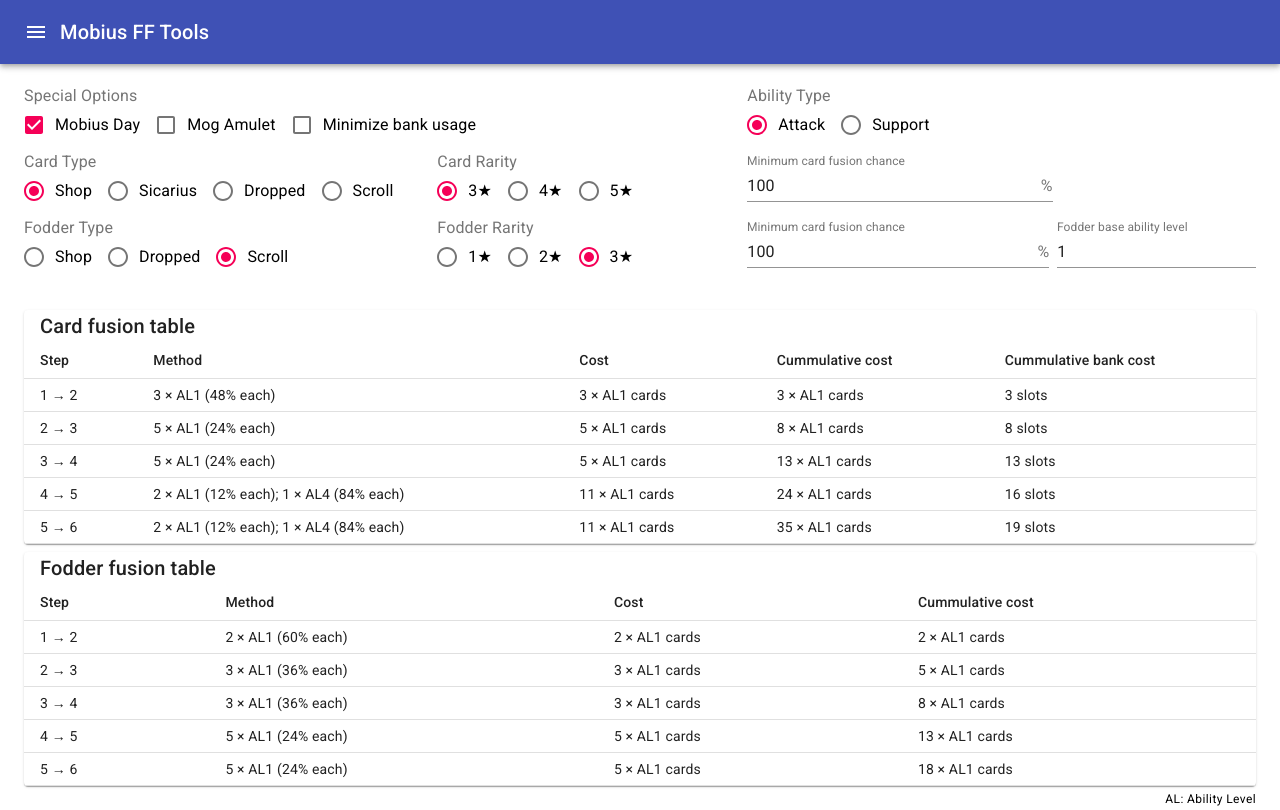
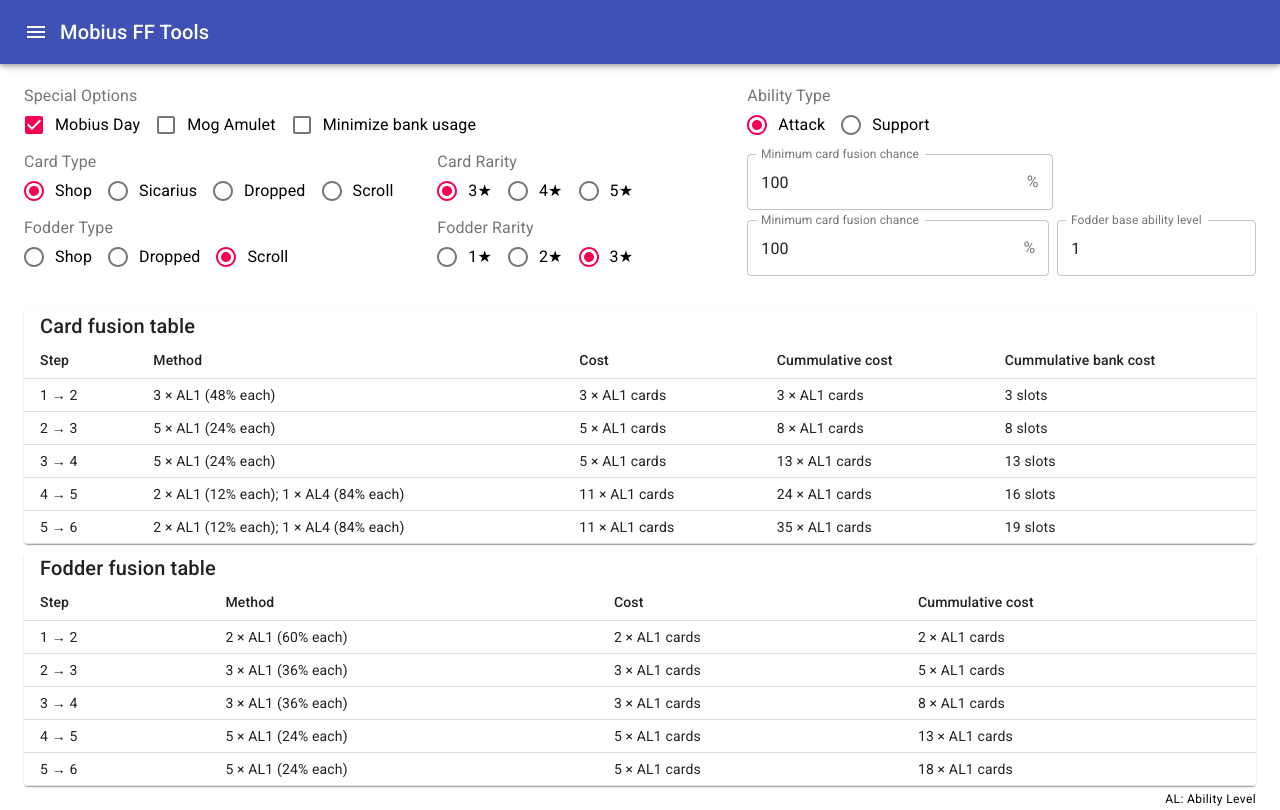
Before and after one commit to Zekareisoujin/mff-tools, a React app: page /#/fusion in a window 1280 px wide. Built offline with nearby package versions, Linux system fonts and the light colour scheme.

Commit message:
chore: minor code revision, minor version up

```diff
--- a/package.json
+++ b/package.json
@@ -1,6 +1,6 @@
 {
   "name": "mff-tools",
-  "version": "0.1.0",
+  "version": "0.2.0",
   "private": true,
   "dependencies": {
     "@material-ui/core": "^4.4.2",
--- a/src/component/FusionControlPanel.js
+++ b/src/component/FusionControlPanel.js
@@ -59,7 +59,7 @@ const FusionControlPanel = props => {
     handleStateChange(evt.target.name, evt.target.checked);
   };
 
-  const specialOption = (
+  const SpecialOption = props => (
     <FormControl>
       <FormLabel focused={false}>Special Options</FormLabel>
       <FormGroup row>
@@ -82,7 +82,7 @@ const FusionControlPanel = props => {
     </FormControl>
   );
 
-  const abilityTypeOption = (
+  const AbilityTypeOption = props => (
     <FormControl>
       <FormLabel focused={false}>Ability Type</FormLabel>
       <RadioGroup
@@ -105,7 +105,7 @@ const FusionControlPanel = props => {
     </FormControl>
   );
 
-  const cardTypeOption = (
+  const CardTypeOption = props => (
     <FormControl>
       <FormLabel focused={false}>Card Type</FormLabel>
       <RadioGroup
@@ -128,7 +128,7 @@ const FusionControlPanel = props => {
     </FormControl>
   );
 
-  const cardRarityOption = (
+  const CardRarityOption = props => (
     <FormControl>
       <FormLabel focused={false}>Card Rarity</FormLabel>
       <RadioGroup
@@ -153,7 +153,7 @@ const FusionControlPanel = props => {
     </FormControl>
   );
 
-  const fodderTypeOption = (
+  const FodderTypeOption = props => (
     <FormControl>
       <FormLabel focused={false}>Fodder Type</FormLabel>
       <RadioGroup
@@ -178,7 +178,7 @@ const FusionControlPanel = props => {
     </FormControl>
   );
 
-  const fodderRarityOption = (
+  const FodderRarityOption = props => (
     <FormControl>
       <FormLabel focused={false}>Fodder Rarity</FormLabel>
       <RadioGroup
@@ -203,7 +203,7 @@ const FusionControlPanel = props => {
     </FormControl>
   );
 
-  const cardFusionThresholdOption = (
+  const CardFusionThresholdOption = props => (
     <TextField
       label="Minimum card fusion chance"
       value={state[optionControlGroup.cardFusionThreshold]}
@@ -211,6 +211,7 @@ const FusionControlPanel = props => {
       onChange={handleValueChange}
       type="number"
       className={classes.textFieldHalfWidth}
+      variant="outlined"
       InputProps={{
         inputProps: { min: 0, max: 100 },
         endAdornment: <InputAdornment position="end">%</InputAdornment>
@@ -218,7 +219,7 @@ const FusionControlPanel = props => {
     />
   );
 
-  const fodderFusionThresholdOption = (
+  const FodderFusionThresholdOption = props => (
     <TextField
       label="Minimum card fusion chance"
       value={state[optionControlGroup.fodderFusionThreshold]}
@@ -226,6 +227,7 @@ const FusionControlPanel = props => {
       onChange={handleValueChange}
       type="number"
       fullWidth
+      variant="outlined"
       InputProps={{
         inputProps: { min: 0, max: 100 },
         endAdornment: <InputAdornment position="end">%</InputAdornment>
@@ -233,7 +235,7 @@ const FusionControlPanel = props => {
     />
   );
 
-  const fodderBaseAbilityLevelOption = (
+  const FodderBaseAbilityLevelOption = props => (
     <TextField
       label="Fodder base ability level"
       value={state[optionControlGroup.fodderBaseAbilityLevel]}
@@ -241,6 +243,7 @@ const FusionControlPanel = props => {
       onChange={handleValueChange}
       type="number"
       fullWidth
+      variant="outlined"
       InputProps={{ inputProps: { min: 1, max: 3 } }}
     />
   );
@@ -248,31 +251,31 @@ const FusionControlPanel = props => {
     <div className={props.className}>
       <Grid container spacing={1}>
         <Grid item md={7} xs={12}>
-          {specialOption}
+          <SpecialOption />
         </Grid>
         <Grid item md={5} xs={12}>
-          {abilityTypeOption}
+          <AbilityTypeOption />
         </Grid>
         <Grid item md={4} xs={12}>
-          {cardTypeOption}
+          <CardTypeOption />
         </Grid>
         <Grid item md={3} xs={12}>
-          {cardRarityOption}
+          <CardRarityOption />
         </Grid>
         <Grid item md={5} xs={12}>
-          {cardFusionThresholdOption}
+          <CardFusionThresholdOption />
         </Grid>
         <Grid item md={4} xs={12}>
-          {fodderTypeOption}
+          <FodderTypeOption />
         </Grid>
         <Grid item md={3} xs={12}>
-          {fodderRarityOption}
+          <FodderRarityOption />
         </Grid>
         <Grid item md={3} xs={12}>
-          {fodderFusionThresholdOption}
+          <FodderFusionThresholdOption />
         </Grid>
         <Grid item md={2} xs={12}>
-          {fodderBaseAbilityLevelOption}
+          <FodderBaseAbilityLevelOption />
         </Grid>
       </Grid>
     </div>
```
